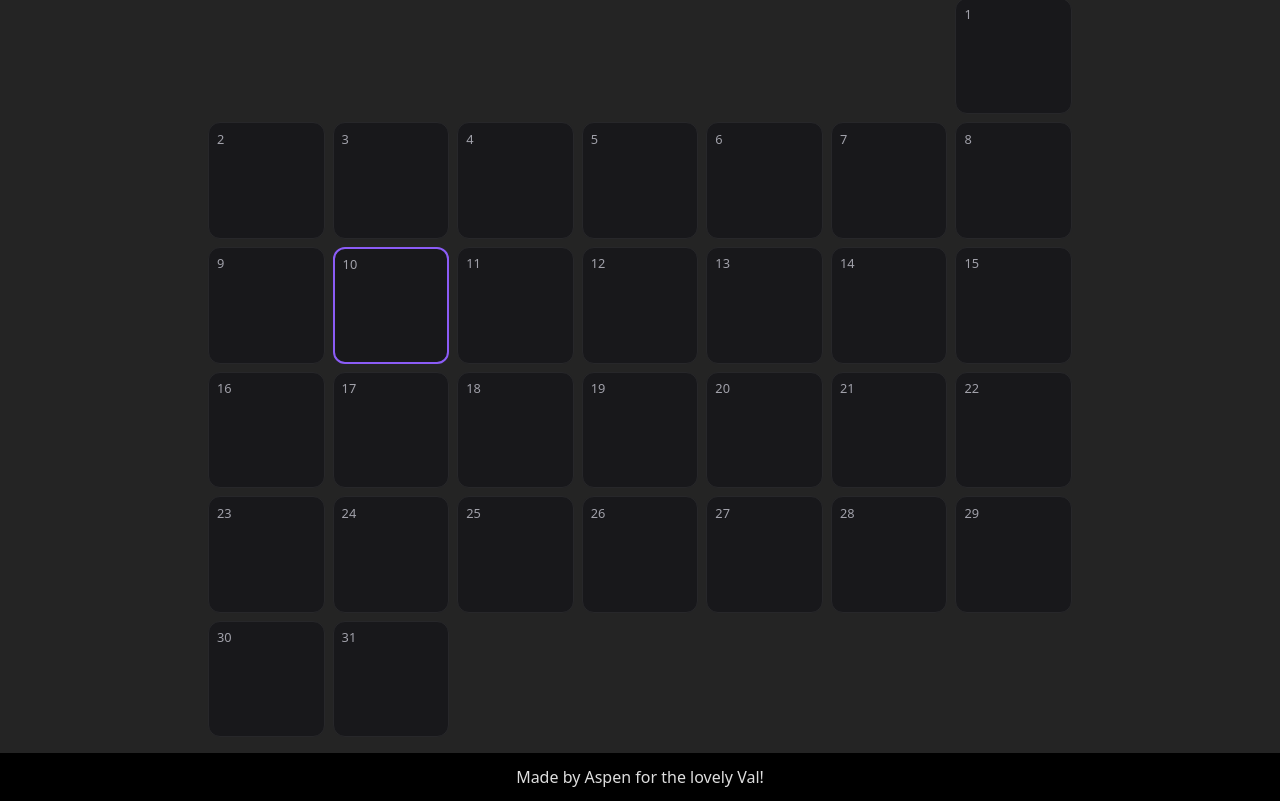
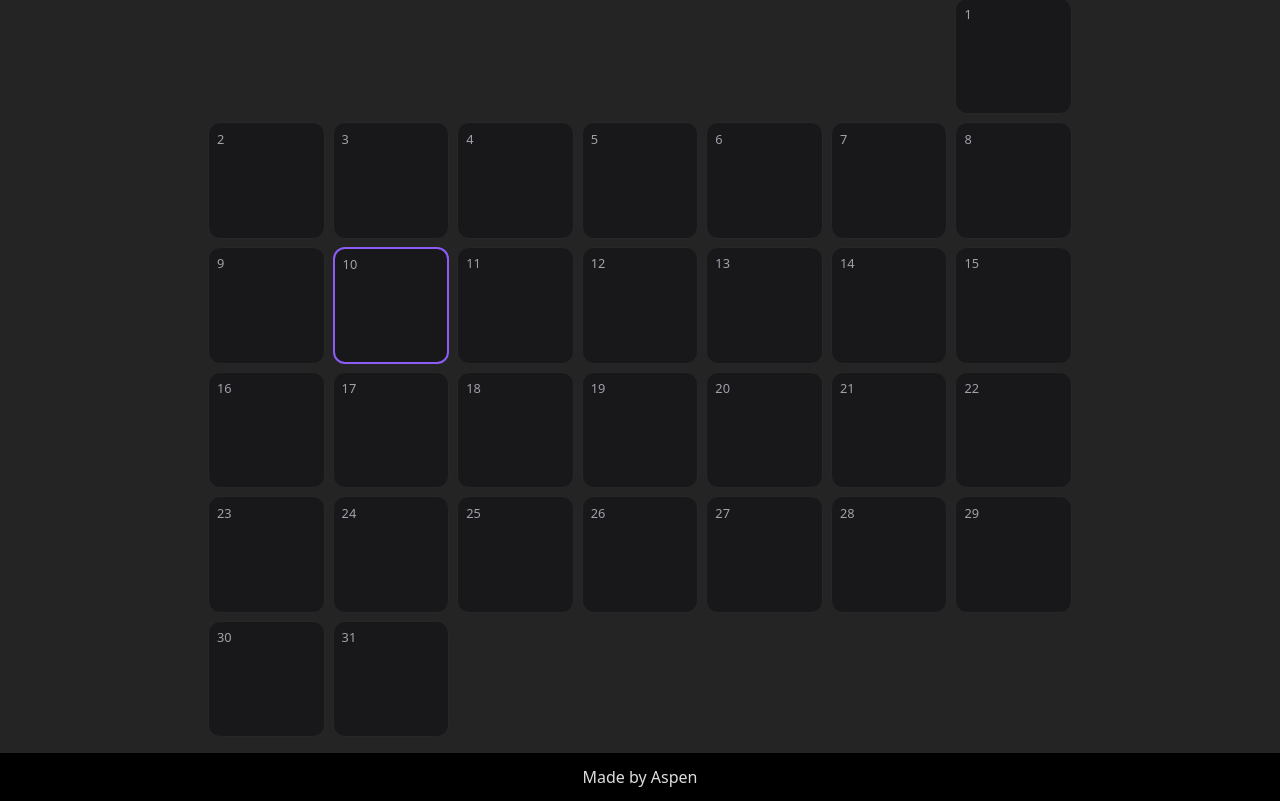
Before and after one commit to Aspen-13/MoodTracker, a React (Vite) app: page / in a window 1280 px wide. Shown: the part 190-991 px from the top of the page. Built offline with nearby package versions, Linux system fonts and the light colour scheme.

Commit message:
Some changes

```diff
--- a/src/Components/Calendar/Calendar.tsx
+++ b/src/Components/Calendar/Calendar.tsx
@@ -64,13 +64,13 @@ function Calendar() {
     <div className="calendar-container">
       <div className="calendar-nav">
         <Button onClick={handlePrevMonth} className="nav-btn">
-          ←
+          &#8592;
         </Button>
         <h2>
           {currentDate.toLocaleString("default", { month: "long" })} {year}
         </h2>
         <Button onClick={handleNextMonth} className="nav-btn">
-          →
+          &#8594;
         </Button>
       </div>
 
--- a/src/Components/Footer/Footer.tsx
+++ b/src/Components/Footer/Footer.tsx
@@ -1,7 +1,7 @@
 import "./Footer.css";
 
 function Footer() {
-  return <div className="footer-card">Made by Aspen for the lovely Val!</div>;
+  return <div className="footer-card">Made by Aspen</div>;
 }
 
 export default Footer;
```
